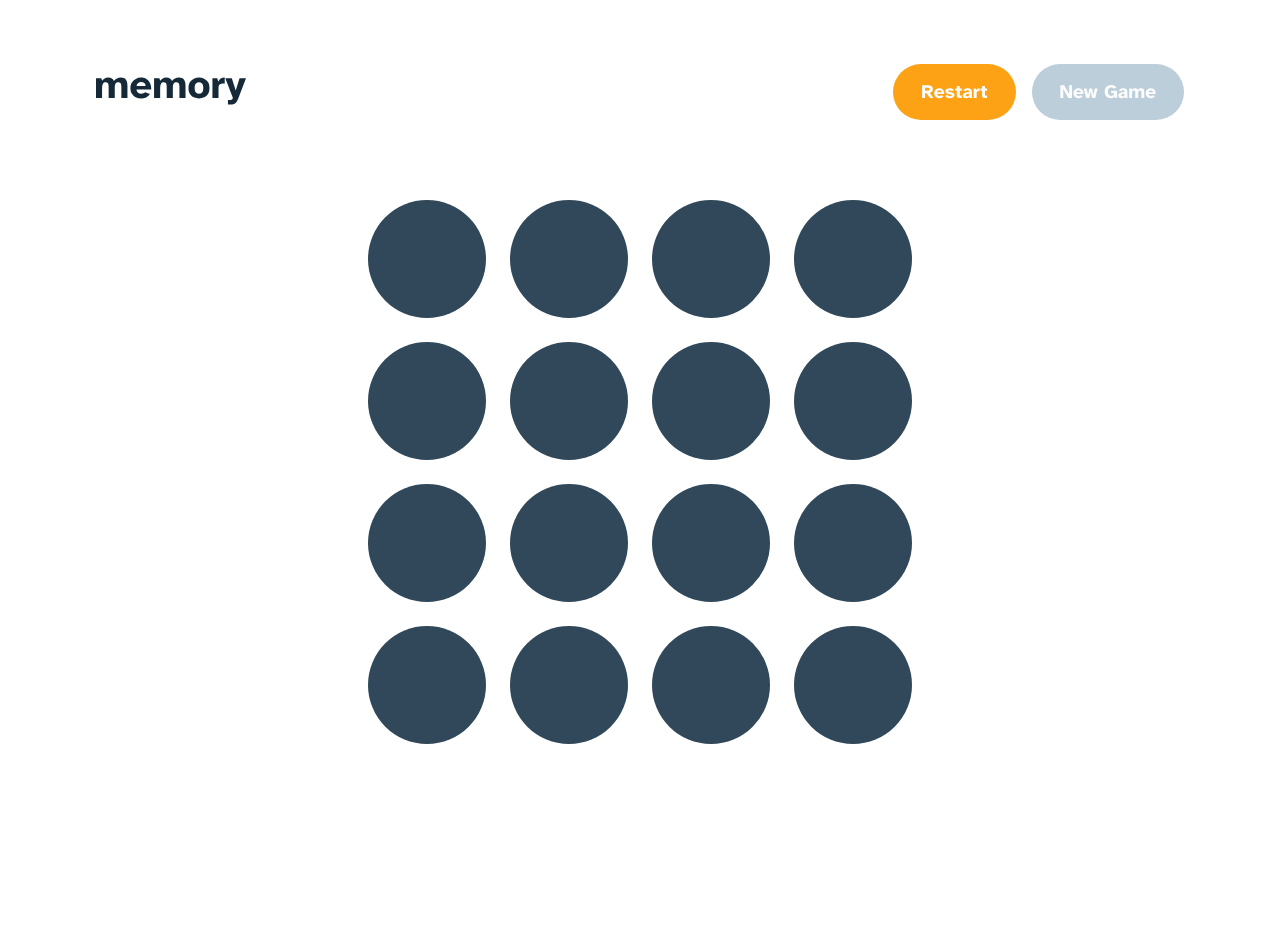
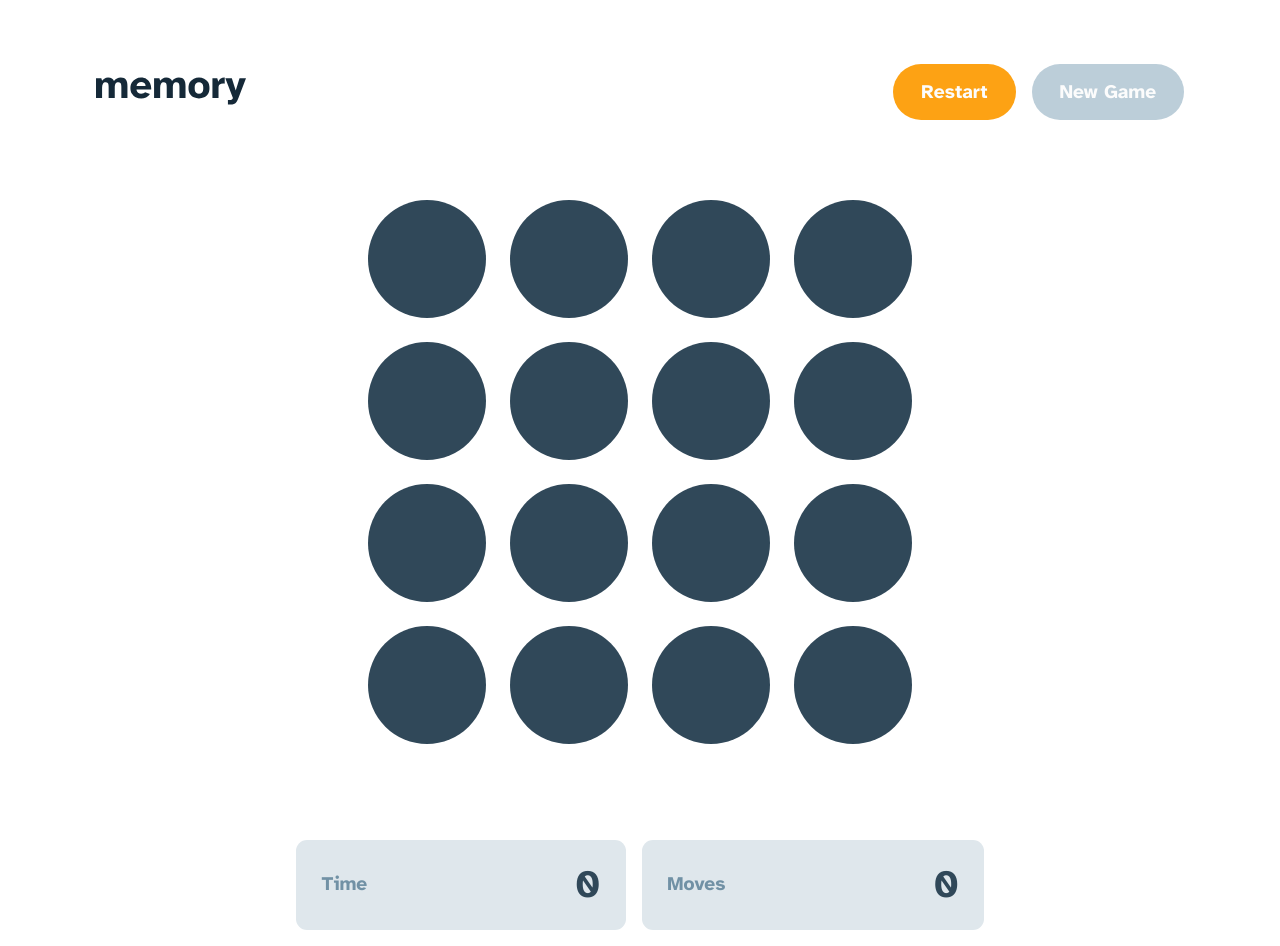
Before and after one commit to PIQON/Memory, a React (Vite) app: page /game in a window 1280 px wide. Before the commit the page ends 800 px from the top, so only its background shows below. Built offline with nearby package versions, Linux system fonts and the light colour scheme.

Commit message:
feat: add a statistics game panel for single and multi, add a statistics functionality

```diff
--- a/src/features/GameContent/GameContent.tsx
+++ b/src/features/GameContent/GameContent.tsx
@@ -2,6 +2,7 @@ import { Fragment } from 'react';
 import { Wrapper } from '../UI/Wrapper/Wrapper';
 import { GameBoard } from './GameBoard/GameBoard';
 import { GameHeader } from './GameHeader/GameHeader';
+import { GameStatistics } from './GameStatistics/GameStatistics';
 
 export const GameContent = () => {
   return (
@@ -12,6 +13,9 @@ export const GameContent = () => {
       <Wrapper maxWidth="36rem">
         <GameBoard />
       </Wrapper>
+      <Wrapper maxWidth="45rem">
+        <GameStatistics />
+      </Wrapper>
     </Fragment>
   );
 };
--- a/src/features/GameContent/GameContext/GameContext.tsx
+++ b/src/features/GameContent/GameContext/GameContext.tsx
@@ -1,12 +1,23 @@
 import { createContext, useContext, useEffect, useState } from 'react';
 import { ChildrenRoot } from '../../../types/shared';
-import { SettingsContext } from '../../Settings/SettingsContext/SettingsContext';
-import { REPETITION, icons, shuffleArray } from './utils';
+import {
+  SettingsContext,
+  SettingsPlayers,
+} from '../../Settings/SettingsContext/SettingsContext';
+import { REPETITION, shuffleArray } from './utils';
 import { GameBoardCardData } from '../GameBoard/GameBoardCard/GameBoardCard';
+
+type PlayersStatistics = {
+  player: number;
+  matches: number;
+  moves: number;
+};
 
 type GameContextData = {
   data: GameBoardCardData[];
   flipCard: (id: number) => void;
+  statistics: PlayersStatistics[];
+  activePlayer: SettingsPlayers;
 };
 
 export const GameContext = createContext<GameContextData | null>(null);
@@ -17,11 +28,12 @@ export const GameContextProvider = ({ children }: ChildrenRoot) => {
   } = useContext(SettingsContext);
   const [data, setData] = useState<GameBoardCardData[]>([]);
   const [flippedCards, setFlippedCards] = useState<GameBoardCardData[]>([]);
-
-  console.log(theme);
+  const [statistics, setStatistics] = useState<PlayersStatistics[]>([]);
+  const [activePlayer, setActivePlayer] = useState(1);
 
   useEffect(() => {
     generateData();
+    generatePlayers();
   }, [boardSize, theme, players]);
 
   useEffect(() => {
@@ -42,8 +54,22 @@ export const GameContextProvider = ({ children }: ChildrenRoot) => {
         });
       }
     }
-    console.log(generatedData);
+
     setData(shuffleArray(generatedData));
+  };
+
+  const generatePlayers = () => {
+    const playersStatistics: PlayersStatistics[] = [];
+
+    for (let i = 1; i <= players; i++) {
+      playersStatistics.push({
+        player: i,
+        matches: 0,
+        moves: 0,
+      });
+    }
+
+    setStatistics(playersStatistics);
   };
 
   const flipCard = (id: number) => {
@@ -59,6 +85,11 @@ export const GameContextProvider = ({ children }: ChildrenRoot) => {
 
     setData(updatedCards);
     setFlippedCards([...flippedCards, card]);
+  };
+
+  const changeActivePlayer = () => {
+    const newPlayer = activePlayer + 1;
+    setActivePlayer(newPlayer > players ? 1 : newPlayer);
   };
 
   const changeMatchesCardState = () => {
@@ -87,6 +118,19 @@ export const GameContextProvider = ({ children }: ChildrenRoot) => {
       cardData.isComplete ? cardData : { ...cardData, isActive: false }
     );
 
+    const newMoves = statistics.map((statistic) => {
+      if (statistic.player === activePlayer) {
+        return {
+          ...statistic,
+          moves: (statistics[activePlayer - 1].moves += 1),
+        };
+      }
+      return statistic;
+    });
+
+    setStatistics(newMoves);
+    changeActivePlayer();
+
     setTimeout(() => {
       setData(updatedCards);
       setFlippedCards([]);
@@ -94,7 +138,7 @@ export const GameContextProvider = ({ children }: ChildrenRoot) => {
   };
 
   return (
-    <GameContext.Provider value={{ data, flipCard }}>
+    <GameContext.Provider value={{ data, flipCard, statistics, activePlayer }}>
       {children}
     </GameContext.Provider>
   );
--- a/src/features/GameContent/GameContext/utils.ts
+++ b/src/features/GameContent/GameContext/utils.ts
@@ -15,6 +15,8 @@ import {
   faRankingStar,
   faAppleAlt,
   faTablet,
+  faTShirt,
+  faRainbow,
 } from '@fortawesome/free-solid-svg-icons';
 
 export const REPETITION = 2;
@@ -57,4 +59,6 @@ export const icons = [
   faRankingStar,
   faAppleAlt,
   faTablet,
+  faTShirt,
+  faRainbow,
 ];
--- /dev/null
+++ b/src/features/GameContent/GameStatistics/GameStatistics.module.scss
@@ -0,0 +1,7 @@
+@use './../../../style/abstracts/mixins' as *;
+
+.game-statistics {
+  @include flex-mother(row, center, space-between);
+  gap: 1rem;
+  margin-top: 4rem;
+}
--- /dev/null
+++ b/src/features/GameContent/GameStatistics/GameStatistics.tsx
@@ -0,0 +1,43 @@
+import { useContext, Fragment } from 'react';
+import { SettingsContext } from '../../Settings/SettingsContext/SettingsContext';
+import { useGameContext } from '../GameContext/useGameContext';
+import style from './GameStatistics.module.scss';
+import { StatisticsItem } from './StatisticsItem/StatisticsItem';
+import { useMediaQuery } from '../../../hooks/useMediaQuery';
+
+const SinglePlayerPanel = () => {
+  return (
+    <Fragment>
+      <StatisticsItem title="Time" value={0.0} />
+      <StatisticsItem title="Moves" value={0} />
+    </Fragment>
+  );
+};
+
+const MultiPlayerPanel = () => {
+  const { statistics } = useGameContext();
+  const matches = useMediaQuery('(max-width:48rem)');
+  return (
+    <Fragment>
+      {statistics.map((statistic) => (
+        <StatisticsItem
+          key={statistic.player}
+          title={`${matches ? 'P' : 'Player '}${statistic.player}`}
+          value={statistic.moves}
+        />
+      ))}
+    </Fragment>
+  );
+};
+
+export const GameStatistics = () => {
+  const {
+    state: { players },
+  } = useContext(SettingsContext);
+
+  return (
+    <div className={style['game-statistics']}>
+      {players === 1 ? <SinglePlayerPanel /> : <MultiPlayerPanel />}
+    </div>
+  );
+};
--- /dev/null
+++ b/src/features/GameContent/GameStatistics/StatisticsItem/StatisticsItem.module.scss
@@ -0,0 +1,24 @@
+@use './../../../../style/abstracts/mixins' as *;
+
+.statistics-item {
+  @include flex-mother(row, center, space-between);
+  flex-grow: 1;
+  padding: 1.6rem;
+  border-radius: 11px;
+  background-color: var(--clr-neutral-100);
+  @include media(28rem) {
+    flex-direction: column;
+    gap: 1rem;
+    padding: 1rem;
+  }
+  &__title {
+    color: var(--clr-neutral-300);
+    font-size: 1.2rem;
+    font-weight: 700;
+  }
+  &__value {
+    color: var(--clr-primary-200);
+    font-size: 2.4rem;
+    font-weight: 700;
+  }
+}
--- /dev/null
+++ b/src/features/GameContent/GameStatistics/StatisticsItem/StatisticsItem.tsx
@@ -0,0 +1,15 @@
+import style from './StatisticsItem.module.scss';
+
+type StatisticsItemProps = {
+  title: string;
+  value: number;
+};
+
+export const StatisticsItem = ({ title, value }: StatisticsItemProps) => {
+  return (
+    <div className={style['statistics-item']}>
+      <p className={style['statistics-item__title']}>{title}</p>
+      <span className={style['statistics-item__value']}>{value}</span>
+    </div>
+  );
+};
--- a/src/features/Settings/SettingsContext/SettingsContext.tsx
+++ b/src/features/Settings/SettingsContext/SettingsContext.tsx
@@ -3,7 +3,7 @@ import { ChildrenRoot } from '../../../types/shared';
 import { Action, SettingDataActions } from './SettingsContextActions';
 
 export type SettingsTheme = 'numbers' | 'icons';
-export type SettingsPlayers = '1' | '2' | '3' | '4';
+export type SettingsPlayers = 1 | 2 | 3 | 4;
 export type SettingsBoardSize = 16 | 36;
 
 export type SettingsContextData = {
@@ -14,7 +14,7 @@ export type SettingsContextData = {
 
 const initialState: SettingsContextData = {
   theme: 'numbers',
-  players: '1',
+  players: 1,
   boardSize: 16,
 };
 
--- a/src/features/Settings/SettingsData.ts
+++ b/src/features/Settings/SettingsData.ts
@@ -37,25 +37,25 @@ export const settingsPlayersDataActions: SettingDataActions[] = [
     id: 1,
     title: '1',
     name: 'players',
-    value: '1',
+    value: 1,
   },
   {
     id: 2,
     title: '2',
     name: 'players',
-    value: '2',
+    value: 2,
   },
   {
     id: 3,
     title: '3',
     name: 'players',
-    value: '3',
+    value: 3,
   },
   {
     id: 4,
     title: '4',
     name: 'players',
-    value: '4',
+    value: 4,
   },
 ];
 
```
